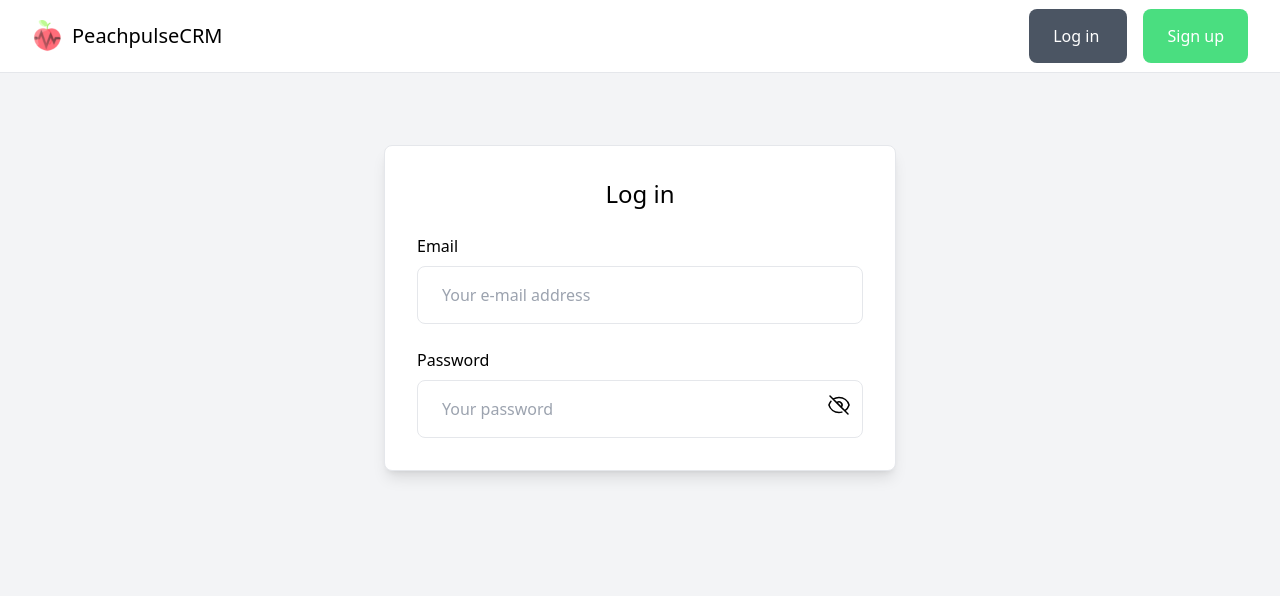
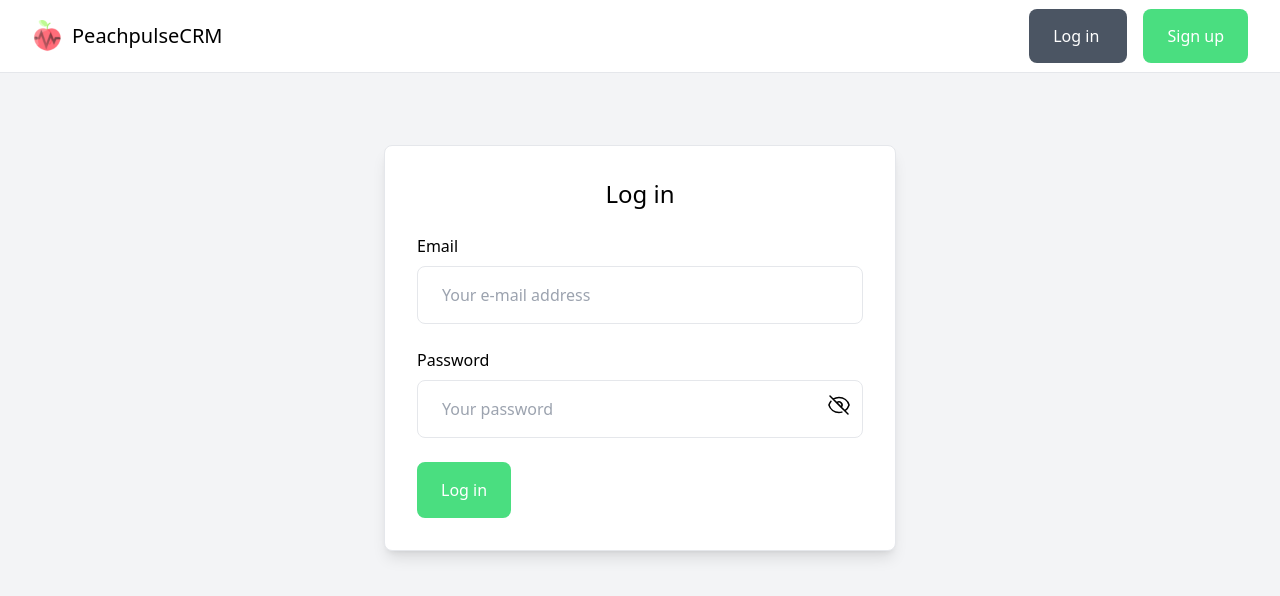
Before and after one commit to tomcalientodev/crms, a Vue app in the folder crms_frontend/: page /login in a window 1280 px wide. Shown: the top 596 px of the page. Built offline with nearby package versions, Linux system fonts and the light colour scheme.

Commit message:
submit button login

```diff
--- a/crms_frontend/src/views/accounts/LoginView.vue
+++ b/crms_frontend/src/views/accounts/LoginView.vue
@@ -34,6 +34,9 @@
               </div>
             </template>
 
+              <div class="flex justify-between items-center">
+              <button type="submit" class="py-4 px-6 bg-green-400 text-white rounded-lg">Log in</button>
+            </div>
 
           </form>
         </div>
```
